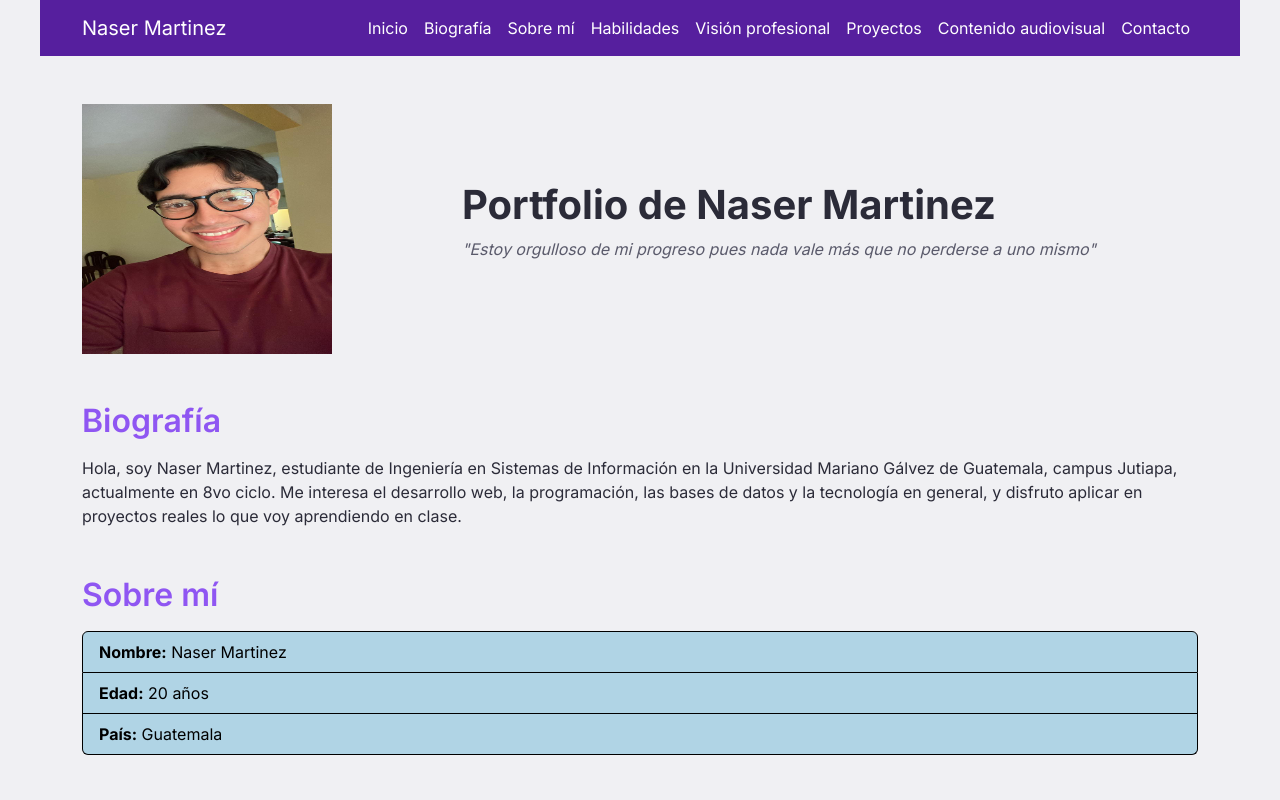
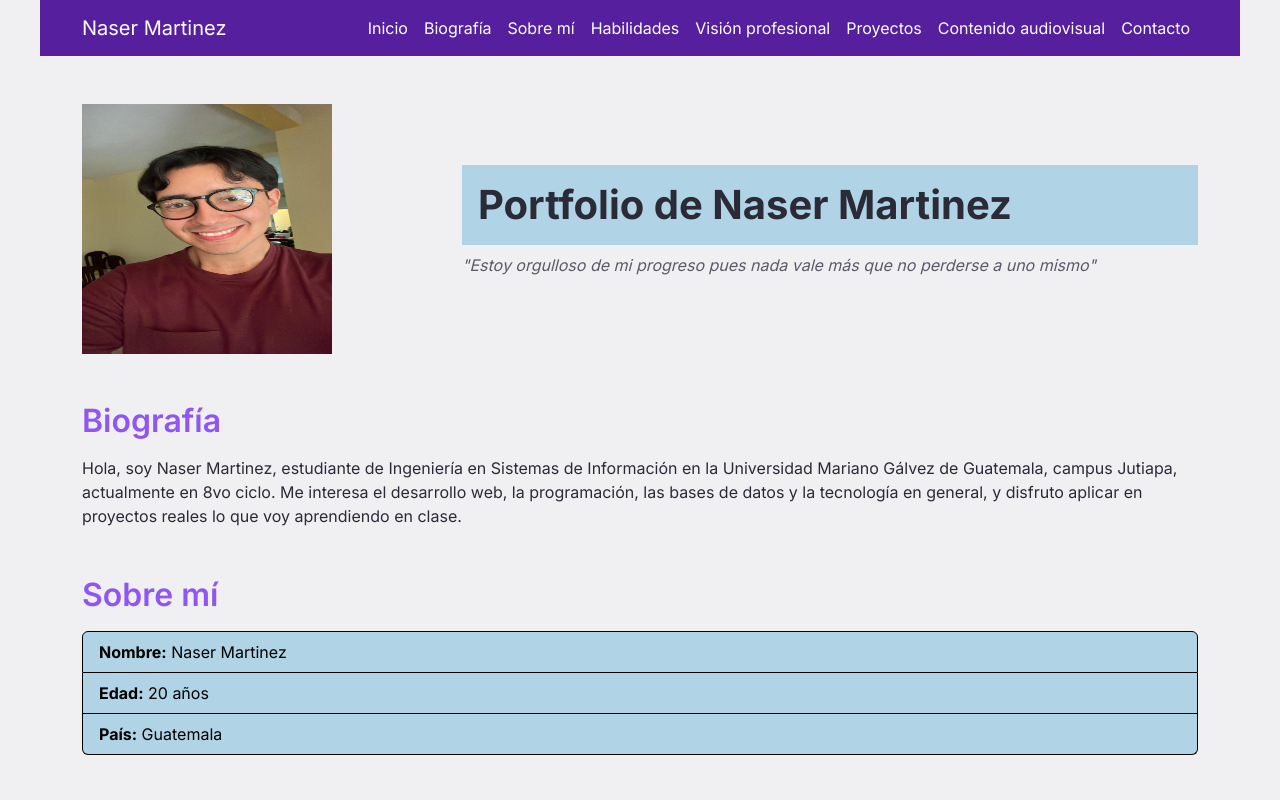
Before and after one commit to MrNaserMartinez/Portfolio_Bootstrap_5, a plain HTML site: page index.html in a window 1280 px wide. Shown: the top 800 px of the page. Drawn offline with nearby package versions, Linux system fonts and the light colour scheme.

Commit message:
style: add id-based styling for h1 and adjust background tone

```diff
--- a/index.html
+++ b/index.html
@@ -50,8 +50,8 @@
                     >
                 </div>
                 <div class="col-md-8">
-                    <h1>Portfolio de Naser Martinez</h1>
-                    <p class="frase">"Estoy orgulloso de mi progreso pues nada vale más que no perderse a uno mismo"</p>
+                    <h1 id="portfolio">Portfolio de Naser Martinez</h1>
+                    <p id="frase">"Estoy orgulloso de mi progreso pues nada vale más que no perderse a uno mismo"</p>
                 </div>
             </section>
 
--- a/styles/styles.css
+++ b/styles/styles.css
@@ -79,10 +79,6 @@ h3{
 
 /*estilos de clases*/
 
-.frase{
-    font-style: italic;
-    color: #5a5a6b;
-}
 
 .navbar-brand,
 .navbar-nav .nav-link {
@@ -160,6 +156,16 @@ h3{
     color: var(--color-celeste);
 }
 
+#portfolio{
+    background-color:rgba(161, 205, 227, 0.8);
+    padding: var(--spacing-md);
+    color: var(--color-texto);
+}
+
+#frase{
+    font-style: italic;
+    color: #5a5a6b;
+}
 
 
 /*desktop*/
```
